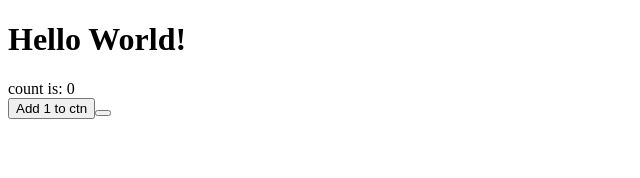
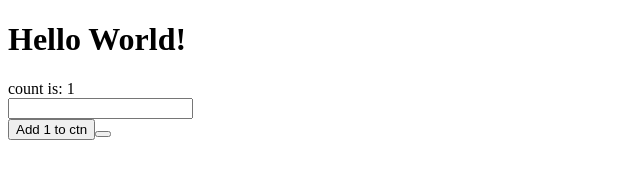
Before and after one commit to E-A-N/electronTest, an Electron app: page index.html in a window 800 px wide. Shown: the whole page, without its empty margins (0-640 px from the left). Drawn offline with Linux system fonts and the light colour scheme.

Commit message:
reworking structure and adding name field

```diff
--- a/index.html
+++ b/index.html
@@ -4,9 +4,9 @@
         <meta charset="UTF-8">
         <link rel="stylesheet" href="style.css">
         <title>Hello World!</title>
-        <script src="addButton.js"></script>
+        <script src="client/js/addButton.js"></script>
     </head>
-    <body>
+    <body onload= "adder()">
         <h1> Hello World! </h1>
         <!-- We are using node <script>document.write(process.versions.node)</script>,
         Chrome <script>document.write(process.versions.chrome)</script>,
@@ -15,6 +15,9 @@
             <span> count is: </span>
             <span id="countText">0</span>
         <div>
+        <form type="submit">
+            <input id="nameField"></input>
+        </form>
         <button onclick="adder()"> Add 1 to ctn <button>
     </body>
 </html>
```
Also changed, not shown: client/js/addButton.js (renamed from addButton.js).
